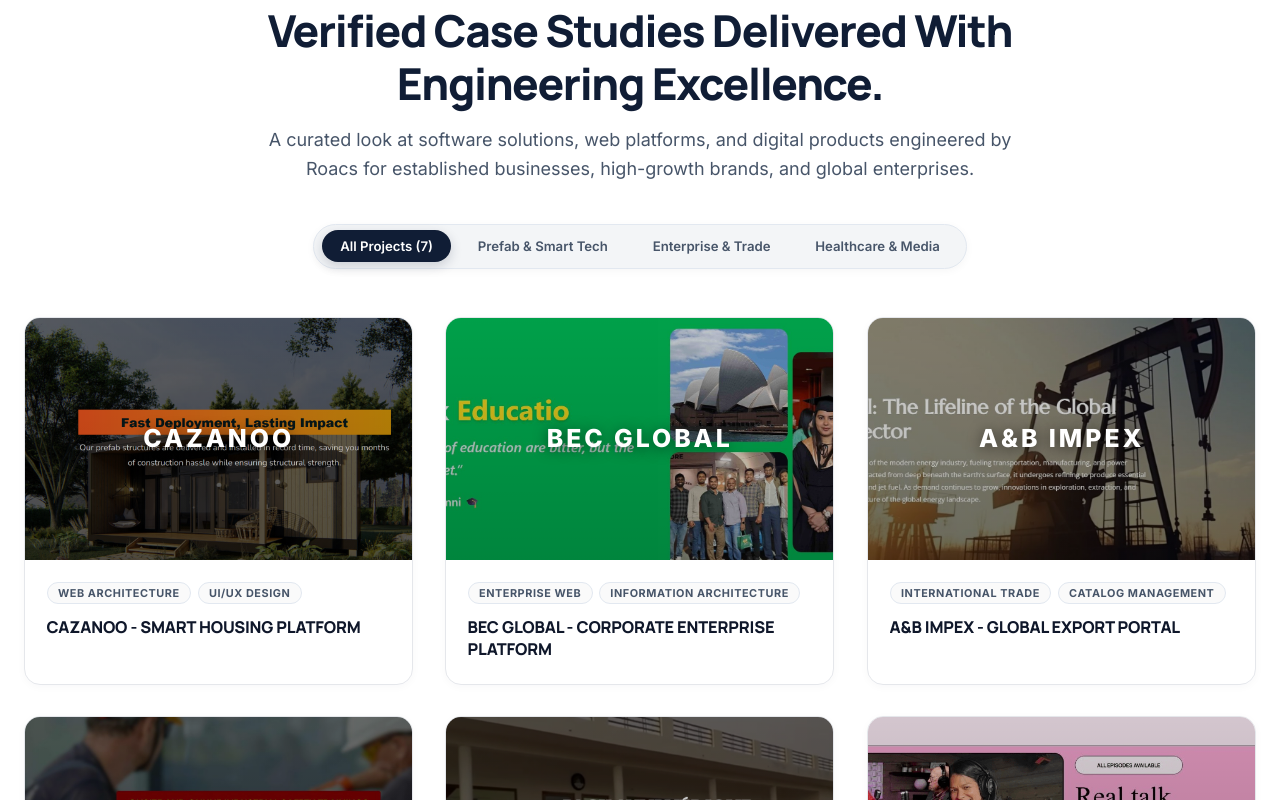
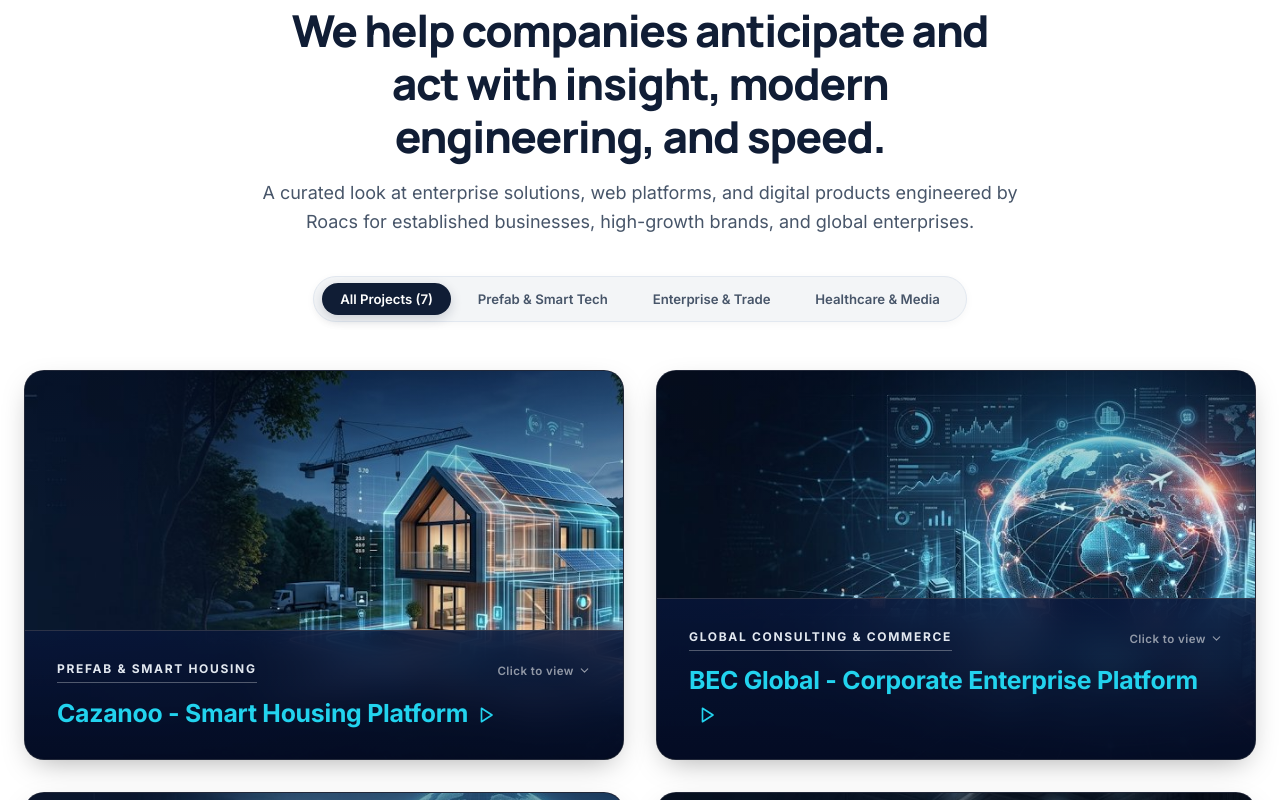
Before and after one commit to roacstech/roacs_new_website, a Next.js app: page / in a window 1280 px wide. Shown: the part 4660-5460 px from the top of the page. Built offline with nearby package versions, Linux system fonts and the light colour scheme; a web font is replaced by a local one.

Commit message:
feat(projects): redesign case study cards to MNC Cognizant style with click-to-expand subtext

```diff
--- a/src/components/common/ProjectCard.tsx
+++ b/src/components/common/ProjectCard.tsx
@@ -3,6 +3,7 @@
 import React, { useState } from "react";
 import Link from "next/link";
 import Image from "next/image";
+import { ArrowRight, ChevronUp, ChevronDown } from "lucide-react";
 import { ProjectItem } from "@/data/projects";
 
 interface ProjectCardProps {
@@ -11,211 +12,203 @@ interface ProjectCardProps {
 
 export function ProjectCard({ project }: ProjectCardProps) {
   const [isHovered, setIsHovered] = useState(false);
+  const [isExpanded, setIsExpanded] = useState(false);
 
-  // Extract clean client mark for the center image overlay (e.g. CAZANOO, BEC GLOBAL)
-  const watermarkName = project.client.toUpperCase();
+  // Category uppercase label (e.g. HEALTHCARE, BANKING, PREFAB & HOUSING)
+  const categoryLabel = (project.industry || project.category || "CASE STUDY").toUpperCase();
 
-  // Extract up to 2 clean category tags for the top pill badges
-  const categoryTags = project.tags.slice(0, 2);
+  const handleCardClick = (e: React.MouseEvent) => {
+    // If the click is on an anchor or button inside, let it navigate/action normally
+    const target = e.target as HTMLElement;
+    if (target.closest("a") || target.closest("button")) {
+      return;
+    }
+    // Otherwise toggle expansion
+    setIsExpanded(!isExpanded);
+  };
 
   return (
-    <Link
-      href={`/projects/${project.slug}`}
-      className="agency-portfolio-card"
+    <div
+      className="case-study-card"
+      onClick={handleCardClick}
       onMouseEnter={() => setIsHovered(true)}
       onMouseLeave={() => setIsHovered(false)}
       style={{
+        position: "relative",
+        width: "100%",
+        minHeight: isExpanded ? "460px" : "390px",
+        borderRadius: "20px",
+        overflow: "hidden",
+        backgroundColor: "#030A1E",
+        border: `1px solid ${isExpanded || isHovered ? "rgba(34, 211, 238, 0.55)" : "rgba(255, 255, 255, 0.12)"}`,
+        boxShadow: isExpanded || isHovered
+          ? "0 20px 45px -10px rgba(0, 0, 0, 0.5), 0 0 25px rgba(34, 211, 238, 0.15)"
+          : "0 10px 30px -10px rgba(0, 0, 0, 0.35)",
+        cursor: "pointer",
         display: "flex",
         flexDirection: "column",
-        height: "100%",
-        width: "100%",
-        textDecoration: "none",
-        color: "inherit",
-        backgroundColor: "#FFFFFF",
-        borderRadius: "16px",
-        overflow: "hidden",
-        border: "1px solid",
-        borderColor: isHovered ? "rgba(237, 25, 24, 0.3)" : "#E5E7EB",
-        boxShadow: isHovered
-          ? "0 14px 32px rgba(16, 29, 53, 0.08)"
-          : "0 2px 8px rgba(16, 29, 53, 0.03)",
+        justifyContent: "flex-end",
+        transition: "min-height 0.35s cubic-bezier(0.16, 1, 0.3, 1), border-color 0.3s ease, box-shadow 0.3s ease, transform 0.3s ease",
         transform: isHovered ? "translateY(-4px)" : "translateY(0)",
-        transition: "transform 0.3s cubic-bezier(0.16, 1, 0.3, 1), box-shadow 0.3s ease, border-color 0.3s ease",
       }}
     >
-      {/* 1. Top Media Box with Blur and About Project Content on Hover */}
-      <div
-        style={{
-          position: "relative",
-          width: "100%",
-          aspectRatio: "16 / 10",
-          overflow: "hidden",
-          backgroundColor: "#F1F5F9",
-          flexShrink: 0,
-        }}
-      >
+      {/* 1. Full-Bleed High-Res Background Image */}
       <Image
-          src={project.image}
+        src={project.bannerImage || project.image}
         alt={project.title}
         fill
-          sizes="(max-width: 680px) 100vw, (max-width: 1024px) 50vw, 33vw"
+        sizes="(max-width: 768px) 100vw, (max-width: 1200px) 50vw, 45vw"
         style={{
           objectFit: "cover",
-            transform: isHovered ? "scale(1.06)" : "scale(1)",
-            filter: isHovered ? "blur(8px) brightness(0.4)" : "blur(0px) brightness(0.95)",
-            transition: "transform 0.4s cubic-bezier(0.16, 1, 0.3, 1), filter 0.35s ease",
+          transform: isHovered || isExpanded ? "scale(1.05)" : "scale(1)",
+          transition: "transform 0.6s cubic-bezier(0.16, 1, 0.3, 1)",
         }}
         priority={project.featured}
       />
 
-        {/* Soft Contrast Veil for Normal State */}
+      {/* Top Contrast Vignette */}
       <div
         style={{
           position: "absolute",
-            inset: 0,
-            background: "linear-gradient(to bottom, rgba(0, 0, 0, 0.15) 0%, rgba(0, 0, 0, 0.32) 100%)",
-            transition: "opacity 0.25s ease",
-            opacity: isHovered ? 0 : 0.85,
+          top: 0,
+          left: 0,
+          right: 0,
+          height: "40%",
+          background: "linear-gradient(180deg, rgba(3, 10, 30, 0.35) 0%, transparent 100%)",
+          pointerEvents: "none",
           zIndex: 1,
         }}
       />
 
-        {/* Normal State: Centered Brand Mark / Logo Watermark */}
+      {/* 2. Lower Frosted Glass Navy Drawer (Cognizant Style) */}
       <div
         style={{
-            position: "absolute",
-            inset: 0,
-            display: "flex",
-            alignItems: "center",
-            justifyContent: "center",
+          position: "relative",
           zIndex: 2,
-            pointerEvents: "none",
-            padding: "1rem",
-            opacity: isHovered ? 0 : 1,
-            transform: isHovered ? "scale(0.92)" : "scale(1)",
-            transition: "opacity 0.25s ease, transform 0.25s ease",
+          width: "100%",
+          background: "linear-gradient(180deg, rgba(8, 22, 58, 0.82) 0%, rgba(4, 12, 36, 0.96) 100%)",
+          backdropFilter: "blur(16px)",
+          WebkitBackdropFilter: "blur(16px)",
+          borderTop: "1px solid rgba(255, 255, 255, 0.16)",
+          padding: "1.75rem 2rem",
+          transition: "padding 0.35s ease, background 0.3s ease",
         }}
       >
+        {/* Category Pill / Underline Label */}
+        <div style={{ marginBottom: "0.85rem", display: "flex", alignItems: "center", justifyContent: "space-between" }}>
           <span
             style={{
-              color: "#FFFFFF",
-              fontSize: "clamp(1.2rem, 2.5vw, 1.55rem)",
-              fontWeight: 800,
-              letterSpacing: "0.12em",
+              fontSize: "0.75rem",
+              fontWeight: 700,
+              letterSpacing: "0.14em",
+              color: "#E2E8F0",
               textTransform: "uppercase",
-              textShadow: "0 2px 14px rgba(0, 0, 0, 0.55)",
-              textAlign: "center",
+              borderBottom: "1px solid rgba(255, 255, 255, 0.3)",
+              paddingBottom: "0.25rem",
+              display: "inline-block",
             }}
           >
-            {watermarkName}
+            {categoryLabel}
+          </span>
+
+          {/* Click to expand/collapse helper pill */}
+          <span
+            style={{
+              fontSize: "0.72rem",
+              fontWeight: 600,
+              color: isExpanded ? "#22D3EE" : "rgba(255, 255, 255, 0.55)",
+              display: "inline-flex",
+              alignItems: "center",
+              gap: "0.25rem",
+              letterSpacing: "0.04em",
+              transition: "color 0.2s ease",
+            }}
+          >
+            <span>{isExpanded ? "Collapse" : "Click to view"}</span>
+            {isExpanded ? <ChevronUp size={13} /> : <ChevronDown size={13} />}
           </span>
         </div>
 
-        {/* Hover State: Blurred Overlay with About Project Content */}
+        {/* Project Title with Hollow Play Triangle Icon (▷) */}
+        <Link
+          href={`/projects/${project.slug}`}
+          className="case-study-title"
+          onClick={(e) => e.stopPropagation()}
+          style={{
+            display: "inline-block",
+            fontSize: "clamp(1.18rem, 2vw, 1.55rem)",
+            fontWeight: 700,
+            lineHeight: 1.3,
+            color: "#22D3EE",
+            textDecoration: "none",
+            letterSpacing: "-0.01em",
+            marginBottom: isExpanded ? "0.85rem" : "0",
+            transition: "color 0.25s ease",
+          }}
+        >
+          <span>{project.title.replace("—", "-")}</span>
+          <span
+            className="case-study-arrow"
+            style={{
+              display: "inline-block",
+              marginLeft: "0.55rem",
+              verticalAlign: "middle",
+              transition: "transform 0.25s ease",
+            }}
+          >
+            <svg
+              width="18"
+              height="18"
+              viewBox="0 0 24 24"
+              fill={isExpanded ? "#22D3EE" : "none"}
+              stroke="#22D3EE"
+              strokeWidth="2.2"
+              strokeLinecap="round"
+              strokeLinejoin="round"
+            >
+              <polygon points="6 3 20 12 6 21 6 3" />
+            </svg>
+          </span>
+        </Link>
+
+        {/* =========================================================================
+            3. EXPANDED CONTENT ("if i click it comes like this")
+            ========================================================================= */}
         <div
           style={{
-            position: "absolute",
-            inset: 0,
-            display: "flex",
-            flexDirection: "column",
-            alignItems: "center",
-            justifyContent: "center",
-            textAlign: "center",
-            padding: "1.25rem 1.5rem",
-            zIndex: 3,
-            pointerEvents: "none",
-            opacity: isHovered ? 1 : 0,
-            transform: isHovered ? "translateY(0)" : "translateY(8px)",
-            transition: "opacity 0.3s ease, transform 0.3s cubic-bezier(0.16, 1, 0.3, 1)",
-            backgroundColor: "rgba(16, 29, 53, 0.45)",
-            backdropFilter: isHovered ? "blur(4px)" : "none",
-            WebkitBackdropFilter: isHovered ? "blur(4px)" : "none",
+            maxHeight: isExpanded ? "300px" : "0px",
+            opacity: isExpanded ? 1 : 0,
+            overflow: "hidden",
+            transition: "max-height 0.4s cubic-bezier(0.16, 1, 0.3, 1), opacity 0.35s ease",
           }}
         >
-          <span
-            style={{
-              fontSize: "0.72rem",
-              fontWeight: 800,
-              textTransform: "uppercase",
-              letterSpacing: "0.12em",
-              color: "var(--color-brand-accent)",
-              marginBottom: "0.45rem",
-            }}
-          >
-            About Project
-          </span>
+          {/* Summary Paragraph (matching Card 3: 'In a record-breaking 11 months...') */}
           <p
             style={{
-              color: "#FFFFFF",
-              fontSize: "0.85rem",
-              lineHeight: 1.5,
-              margin: 0,
-              fontWeight: 500,
-              display: "-webkit-box",
-              WebkitLineClamp: 3,
-              WebkitBoxOrient: "vertical",
-              overflow: "hidden",
-              textShadow: "0 1px 4px rgba(0, 0, 0, 0.7)",
+              color: "rgba(255, 255, 255, 0.92)",
+              fontSize: "0.95rem",
+              lineHeight: 1.65,
+              margin: "0.75rem 0 1.25rem 0",
+              fontWeight: 400,
             }}
           >
             {project.description}
           </p>
-          <span
-            style={{
-              display: "inline-flex",
-              alignItems: "center",
-              gap: "0.35rem",
-              fontSize: "0.72rem",
-              fontWeight: 700,
-              color: "#FFFFFF",
-              marginTop: "0.75rem",
-              padding: "0.3rem 0.85rem",
-              borderRadius: "9999px",
-              backgroundColor: "var(--color-brand-accent)",
-              boxShadow: "0 2px 10px rgba(237, 25, 24, 0.4)",
-            }}
-          >
-            View More →
-          </span>
-        </div>
-      </div>
 
-      {/* 2. Bottom Content Box (Seamless Single Card Section) */}
-      <div
-        style={{
-          padding: "1.25rem 1.35rem 1.45rem",
-          display: "flex",
-          flexDirection: "column",
-          justifyContent: "center",
-          flex: 1,
-        }}
-      >
-        <div style={{ display: "flex", flexDirection: "column" }}>
-          {/* Category Badges (Uniform Height, Year Removed) */}
-          <div
-            style={{
-              display: "flex",
-              alignItems: "center",
-              gap: "0.4rem",
-              flexWrap: "wrap",
-              minHeight: "26px",
-              marginBottom: "0.65rem",
-            }}
-          >
-            {categoryTags.map((tag, idx) => (
+          {/* Technical Tag Badges */}
+          <div style={{ display: "flex", gap: "0.5rem", flexWrap: "wrap", marginBottom: "1.35rem" }}>
+            {project.tags.slice(0, 3).map((tag, idx) => (
               <span
                 key={idx}
                 style={{
-                  border: "1px solid #E2E8F0",
+                  fontSize: "0.75rem",
+                  fontWeight: 600,
+                  padding: "0.25rem 0.75rem",
                   borderRadius: "9999px",
-                  padding: "0.22rem 0.65rem",
-                  fontSize: "0.68rem",
-                  fontWeight: 700,
-                  textTransform: "uppercase",
-                  letterSpacing: "0.05em",
-                  color: "#475569",
-                  backgroundColor: "#FAFAFA",
-                  lineHeight: 1.2,
+                  backgroundColor: "rgba(255, 255, 255, 0.12)",
+                  color: "#FFFFFF",
+                  border: "1px solid rgba(255, 255, 255, 0.18)",
+                  letterSpacing: "0.02em",
                 }}
               >
                 {tag}
@@ -223,28 +216,32 @@ export function ProjectCard({ project }: ProjectCardProps) {
             ))}
           </div>
 
-          {/* Project Title (Standardized Height for 1 or 2 lines) */}
-          <h3
+          {/* Direct Link to View Full Case Study */}
+          <div>
+            <Link
+              href={`/projects/${project.slug}`}
+              onClick={(e) => e.stopPropagation()}
               style={{
-              fontSize: "1.02rem",
-              fontWeight: 800,
-              textTransform: "uppercase",
-              letterSpacing: "-0.01em",
-              color: isHovered ? "var(--color-brand-accent)" : "#0F172A",
-              lineHeight: 1.35,
-              minHeight: "2.75rem",
-              margin: 0,
-              transition: "color 0.2s ease",
-              display: "-webkit-box",
-              WebkitLineClamp: 2,
-              WebkitBoxOrient: "vertical",
-              overflow: "hidden",
+                display: "inline-flex",
+                alignItems: "center",
+                gap: "0.5rem",
+                padding: "0.55rem 1.35rem",
+                borderRadius: "9999px",
+                backgroundColor: "#22D3EE",
+                color: "#030A1E",
+                fontWeight: 700,
+                fontSize: "0.85rem",
+                textDecoration: "none",
+                boxShadow: "0 4px 14px rgba(34, 211, 238, 0.35)",
+                transition: "transform 0.2s ease, box-shadow 0.2s ease",
               }}
             >
-            {project.title.replace("—", "-")}
-          </h3>
+              <span>Explore Full Case Study</span>
+              <ArrowRight size={15} />
+            </Link>
           </div>
         </div>
-    </Link>
+      </div>
+    </div>
   );
 }
--- a/src/components/home/ProjectsSection.tsx
+++ b/src/components/home/ProjectsSection.tsx
@@ -41,10 +41,10 @@ export function ProjectsSection() {
             }}
           >
             <SectionHeading
-              eyebrow="Proven Client Projects"
+              eyebrow="Case Studies"
               eyebrowVariant="accent"
-              title="Verified Case Studies Delivered With Engineering Excellence."
-              description="A curated look at software solutions, web platforms, and digital products engineered by Roacs for established businesses, high-growth brands, and global enterprises."
+              title="We help companies anticipate and act with insight, modern engineering, and speed."
+              description="A curated look at enterprise solutions, web platforms, and digital products engineered by Roacs for established businesses, high-growth brands, and global enterprises."
               align="center"
             />
 
@@ -87,8 +87,14 @@ export function ProjectsSection() {
           </div>
         </Reveal>
 
-        {/* Projects Grid */}
-        <div className="grid-3">
+        {/* Projects Grid: 2-Column High-Impact Case Studies Grid (Cognizant Style) */}
+        <div
+          style={{
+            display: "grid",
+            gridTemplateColumns: "repeat(auto-fit, minmax(min(100%, 520px), 1fr))",
+            gap: "2rem",
+          }}
+        >
           {filteredProjects.map((project, idx) => (
             <ProjectCardReveal key={project.id} index={idx}>
               <ProjectCard project={project} />
--- a/src/components/projects/ProjectsShowcase.tsx
+++ b/src/components/projects/ProjectsShowcase.tsx
@@ -20,12 +20,12 @@ export function ProjectsShowcase({ projects }: ProjectsShowcaseProps) {
       }}
     >
       <Container wide>
-        {/* 3-Column Modern Digital Agency Projects Grid (No Filters) */}
+        {/* 2-Column High-Impact Case Studies Grid (Cognizant Style) */}
         <div
-          className="projects-agency-grid"
           style={{
             display: "grid",
-            gap: "28px",
+            gridTemplateColumns: "repeat(auto-fit, minmax(min(100%, 520px), 1fr))",
+            gap: "2rem",
           }}
         >
           {projects.map((project, idx) => (
--- a/src/styles/components.css
+++ b/src/styles/components.css
@@ -1539,3 +1539,24 @@ p {
     top: 110px !important;
   }
 }
+
+/* =========================================================================
+   Cognizant-Style Enterprise Case Study Cards (Click-to-Expand Subtext)
+   ========================================================================= */
+.case-study-card {
+  transition: transform 0.35s cubic-bezier(0.16, 1, 0.3, 1),
+              box-shadow 0.35s cubic-bezier(0.16, 1, 0.3, 1),
+              border-color 0.35s ease;
+}
+
+.case-study-card:hover {
+  transform: translateY(-4px);
+}
+
+.case-study-title:hover {
+  color: #67E8F9 !important;
+}
+
+.case-study-title:hover .case-study-arrow {
+  transform: translateX(4px);
+}
```
Lines whose indentation alone changed are shown as unchanged.
